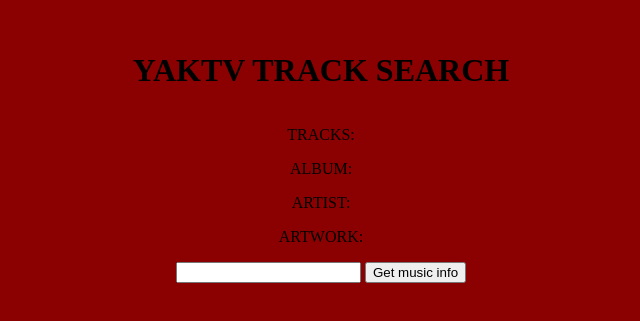
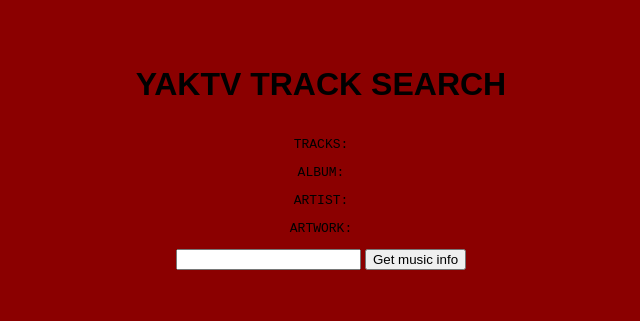
Before and after one commit to yonkoblanko/yaktv-music-search, a plain HTML site: page index.html in a window 1280 px wide. Shown: the part 251-572 px from the top of the page, without its empty margins (319-959 px from the left). Drawn offline with nearby package versions, Linux system fonts and the light colour scheme.

Commit message:
commit 3 slight changes to css

```diff
--- a/styles.css
+++ b/styles.css
@@ -11,3 +11,21 @@ body {
     border-color: black;
     margin: 100px, 60px, 33px, 40px;
 }
+
+h1 {
+    font-family: fantasy;
+    justify-content: center;
+    flex-direction: column;
+       text-align:center;
+    align-items:center;
+    border-color: black;
+
+}
+
+p {
+    font-family: monospace;justify-content: center;
+    flex-direction: column;
+    text-align:center;
+    align-items:center;
+    border-color: black;
+}
```
